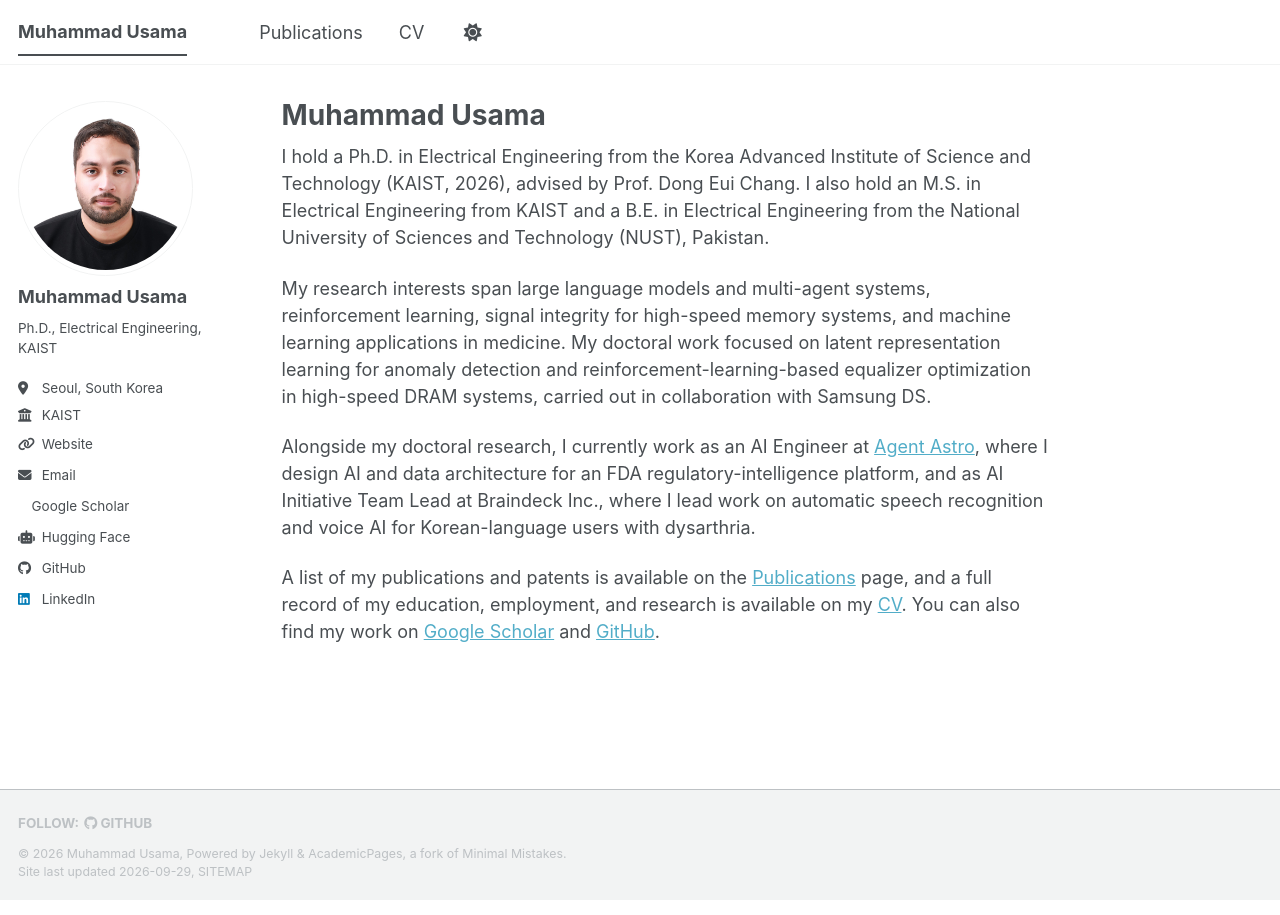
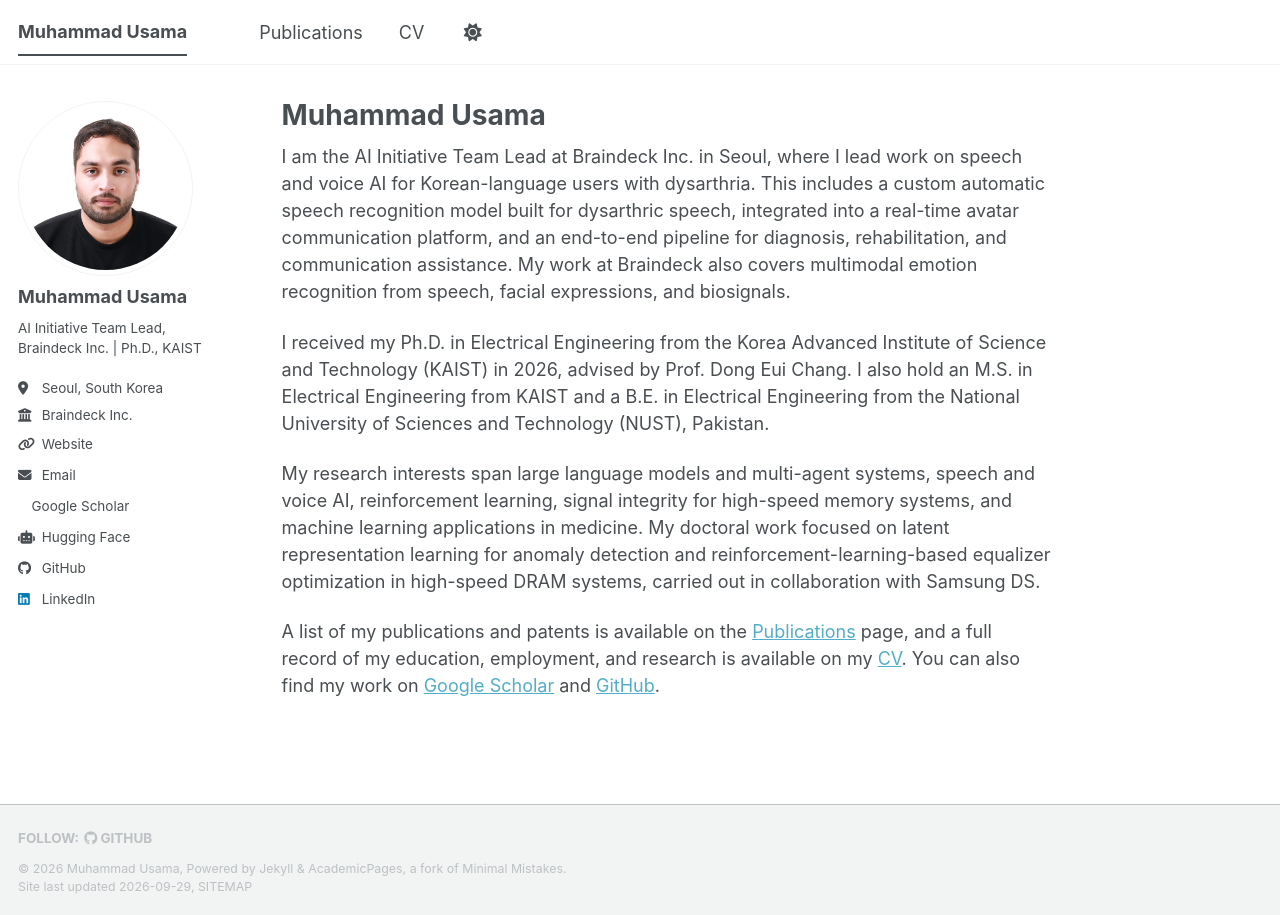
Before and after one commit to Usama1002/Usama1002.github.io, a Jekyll site: the page built from _pages/about.md, in a window 1280 px wide. Built offline with Jekyll 4.4.1, drawn with Linux system fonts in a browser that asks for light colours; a style sheet for code colours, icons or effects is not loaded.

Commit message:
Lead with Braindeck, drop Agent Astro and Tianjin roles, unpin footer
The footer was position: fixed and covered the bottom of the screen
while scrolling; anchor it to the document bottom instead, which
_main.js already reserves space for. The downloadable CV is a
website-specific build without the two removed roles.

```diff
--- a/_config.yml
+++ b/_config.yml
@@ -12,7 +12,7 @@ site_theme               : "default"
 title                    : "Muhammad Usama"
 title_separator          : "-"
 name                     : &name "Muhammad Usama"
-description              : &description "Personal academic website of Muhammad Usama, Ph.D. in Electrical Engineering from KAIST."
+description              : &description "Personal website of Muhammad Usama, AI Initiative Team Lead at Braindeck Inc. and Ph.D. in Electrical Engineering from KAIST."
 url                      : https://usama1002.github.io
 baseurl                  : ""
 repository               : "Usama1002/Usama1002.github.io"
@@ -22,9 +22,9 @@ author:
   avatar           : "profile.jpg"
   name             : "Muhammad Usama"
   pronouns         :
-  bio              : "Ph.D., Electrical Engineering, KAIST"
+  bio              : "AI Initiative Team Lead, Braindeck Inc. | Ph.D., KAIST"
   location         : "Seoul, South Korea"
-  employer         : "KAIST"
+  employer         : "Braindeck Inc."
   uri              : "https://usama1002.github.io"
   email            : "usama@kaist.ac.kr"
 
--- a/_pages/about.md
+++ b/_pages/about.md
@@ -1,14 +1,14 @@
 ---
 permalink: /
 title: "Muhammad Usama"
-excerpt: "Muhammad Usama - Ph.D., KAIST"
+excerpt: "Muhammad Usama - AI Initiative Team Lead, Braindeck Inc."
 author_profile: true
 ---
 
-I hold a Ph.D. in Electrical Engineering from the Korea Advanced Institute of Science and Technology (KAIST, 2026), advised by Prof. Dong Eui Chang. I also hold an M.S. in Electrical Engineering from KAIST and a B.E. in Electrical Engineering from the National University of Sciences and Technology (NUST), Pakistan.
+I am the AI Initiative Team Lead at Braindeck Inc. in Seoul, where I lead work on speech and voice AI for Korean-language users with dysarthria. This includes a custom automatic speech recognition model built for dysarthric speech, integrated into a real-time avatar communication platform, and an end-to-end pipeline for diagnosis, rehabilitation, and communication assistance. My work at Braindeck also covers multimodal emotion recognition from speech, facial expressions, and biosignals.
 
-My research interests span large language models and multi-agent systems, reinforcement learning, signal integrity for high-speed memory systems, and machine learning applications in medicine. My doctoral work focused on latent representation learning for anomaly detection and reinforcement-learning-based equalizer optimization in high-speed DRAM systems, carried out in collaboration with Samsung DS.
+I received my Ph.D. in Electrical Engineering from the Korea Advanced Institute of Science and Technology (KAIST) in 2026, advised by Prof. Dong Eui Chang. I also hold an M.S. in Electrical Engineering from KAIST and a B.E. in Electrical Engineering from the National University of Sciences and Technology (NUST), Pakistan.
 
-Alongside my doctoral research, I currently work as an AI Engineer at [Agent Astro](https://agentastro.ai), where I design AI and data architecture for an FDA regulatory-intelligence platform, and as AI Initiative Team Lead at Braindeck Inc., where I lead work on automatic speech recognition and voice AI for Korean-language users with dysarthria.
+My research interests span large language models and multi-agent systems, speech and voice AI, reinforcement learning, signal integrity for high-speed memory systems, and machine learning applications in medicine. My doctoral work focused on latent representation learning for anomaly detection and reinforcement-learning-based equalizer optimization in high-speed DRAM systems, carried out in collaboration with Samsung DS.
 
 A list of my publications and patents is available on the [Publications](/publications/) page, and a full record of my education, employment, and research is available on my [CV](/cv/). You can also find my work on [Google Scholar](https://scholar.google.com/citations?user=OyBykQQAAAAJ&hl=en) and [GitHub](https://github.com/Usama1002).
--- a/_sass/layout/_footer.scss
+++ b/_sass/layout/_footer.scss
@@ -17,8 +17,8 @@
   /* keep footer in normal document flow so custom widgets do not overlap content */
   height: auto;
 
-  /* keep the footer on the bottom of the page */
-  position: fixed;
+  /* anchored to the bottom of the document; _main.js reserves matching body margin */
+  position: absolute;
   bottom: 0;
 
   -webkit-animation: intro 0.3s both;
@@ -54,14 +54,6 @@
   .far,
   .fal {
     color: var(--global-text-color-light);
-  }
-}
-
-@media screen and (max-width: 768px) {
-  /* don't pin the footer on mobile devices */
-  .page__footer {
-    position: relative;
-    bottom: auto;
   }
 }
 
```
Also changed, not shown: _pages/cv.md (+5 -5 lines), 1 other file.
